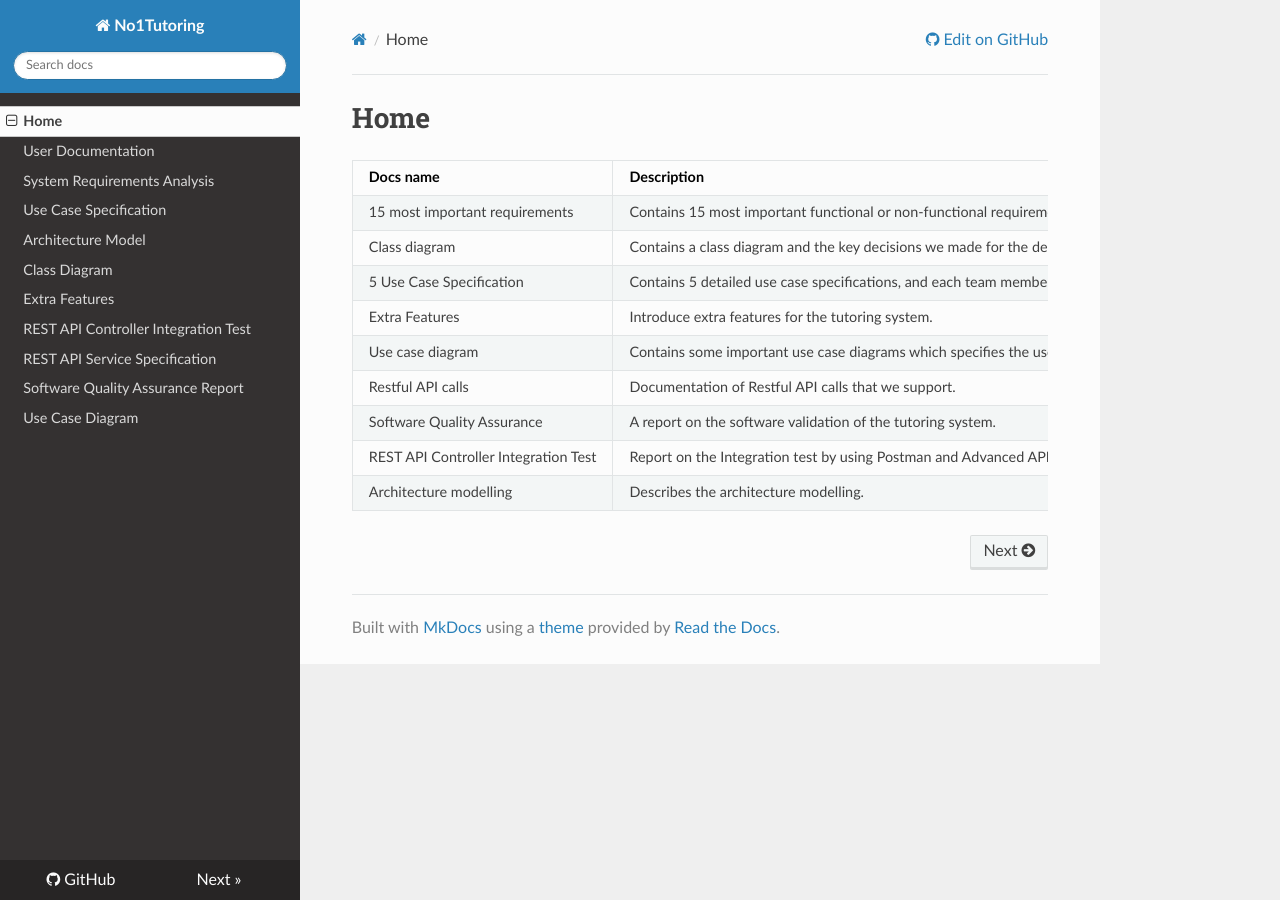
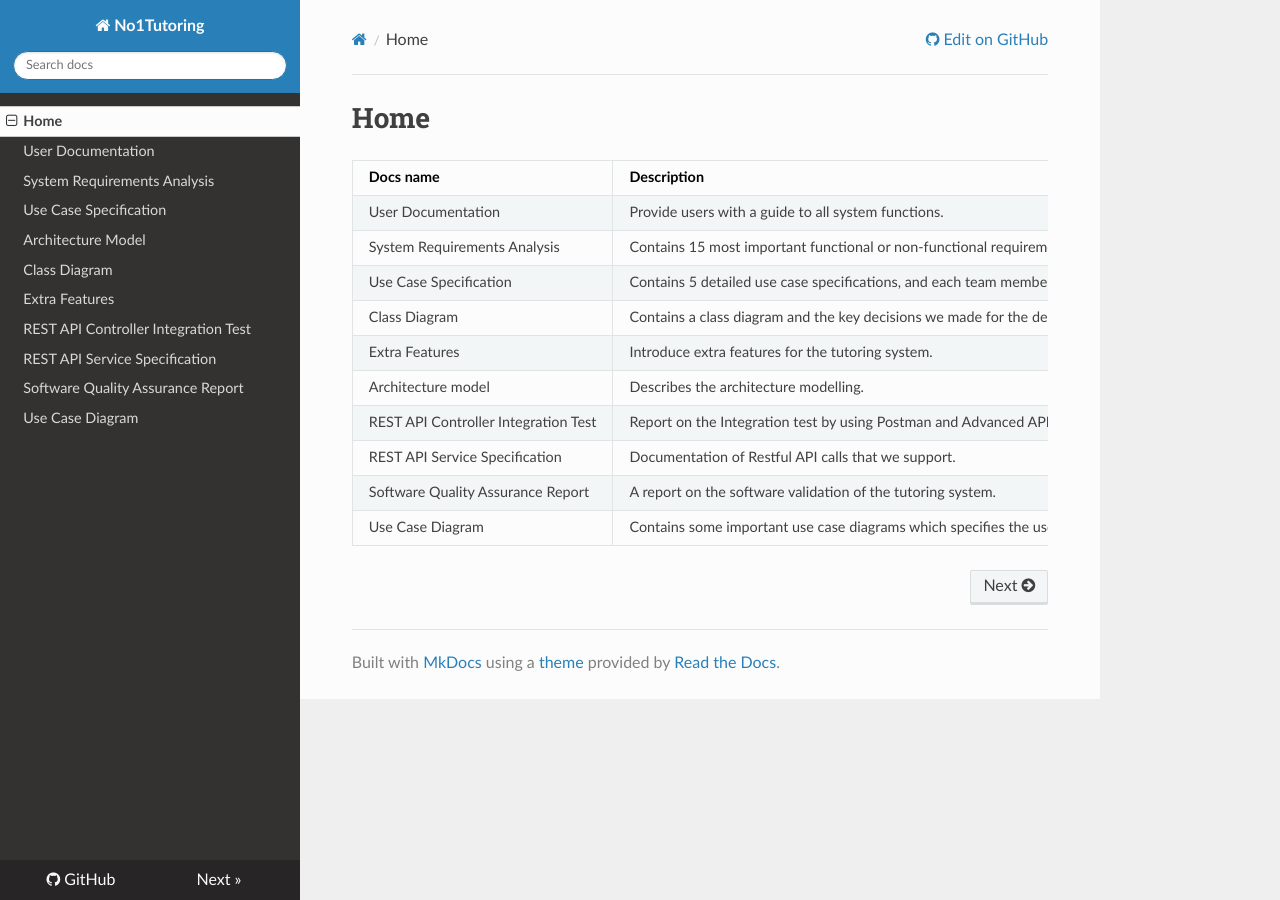
Before and after one commit to haoweiqiu/No1Tutoring, an MkDocs documentation site: the page built from docs/index.md, in a window 1280 px wide. Built offline with MkDocs 1.6.1, drawn with Linux system fonts in a browser that asks for light colours; nearby versions of some CDN libraries.

Commit message:
modify homepage

```diff
--- a/docs/index.md
+++ b/docs/index.md
@@ -2,12 +2,13 @@
 
 |Docs name   |Description   <br />|
 |---|---|
-|15 most important requirements   |Contains 15 most important functional or non-functional requirements |
-|Class diagram   |Contains a class diagram and the key decisions we made for the design of the domain model   |
-|5 Use Case Specification   |Contains 5 detailed use case specifications, and each team member is responsible for one use case   |
+|User Documentation | Provide users with a guide to all system functions.|
+|System Requirements Analysis   |Contains 15 most important functional or non-functional requirements |
+|Use Case Specification   |Contains 5 detailed use case specifications, and each team member is responsible for one use case   |
+|Class Diagram   |Contains a class diagram and the key decisions we made for the design of the domain model   |
 |Extra Features   |Introduce extra features for the tutoring system.   |
-|Use case diagram   |Contains some important use case diagrams which specifies the use case   |
-|Restful API calls   |Documentation of Restful API calls that we support.   |
-|Software Quality Assurance |A report on the software validation of the tutoring system.   |
+|Architecture model |Describes the architecture modelling.  |
 |REST API Controller Integration Test |Report on the Integration test by using Postman and Advanced API Client.   |
-|Architecture modelling|Describes the architecture modelling.  |
+|REST API Service Specification   |Documentation of Restful API calls that we support.   |
+|Software Quality Assurance Report |A report on the software validation of the tutoring system.   |
+|Use Case Diagram   |Contains some important use case diagrams which specifies the use case   |
```
